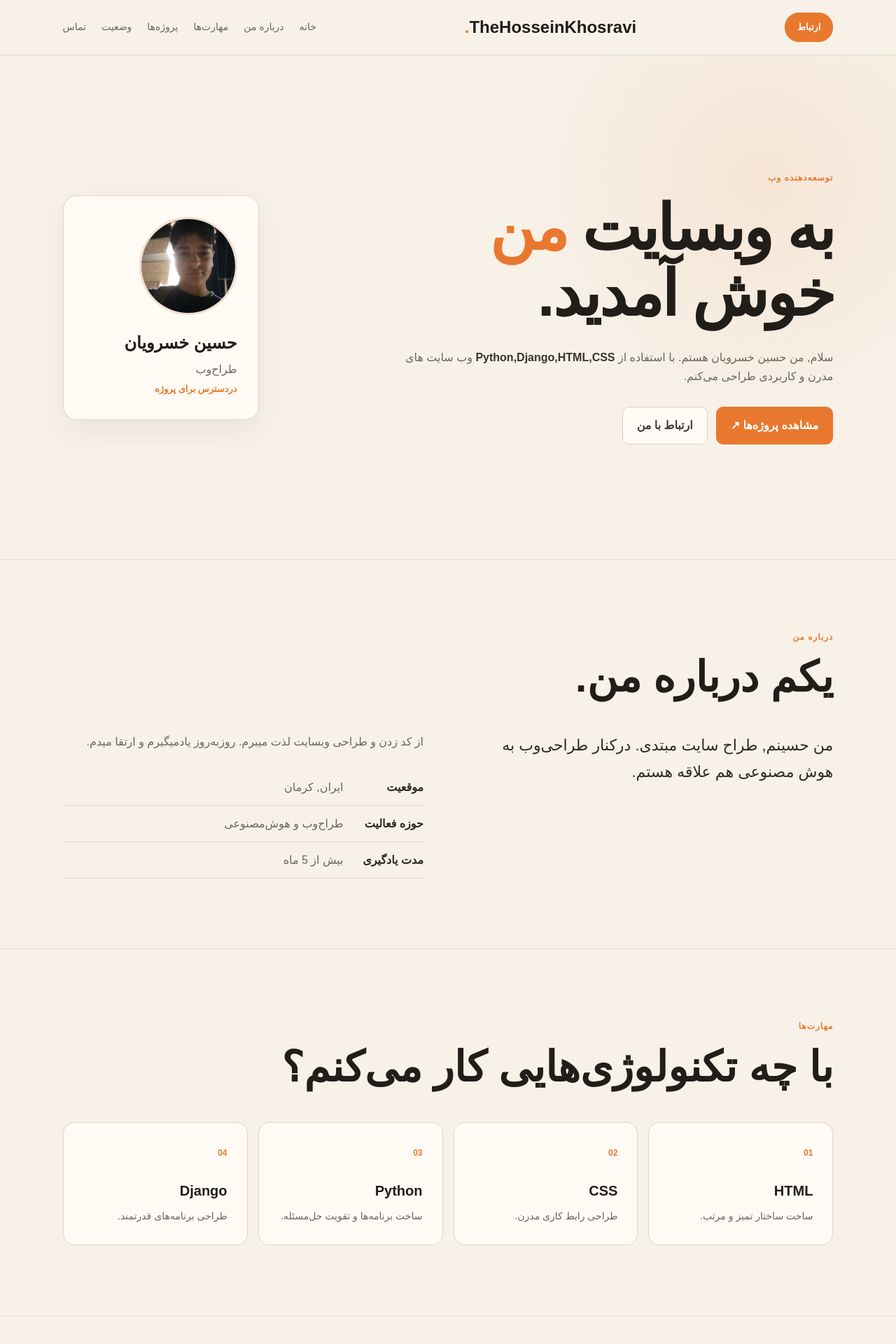
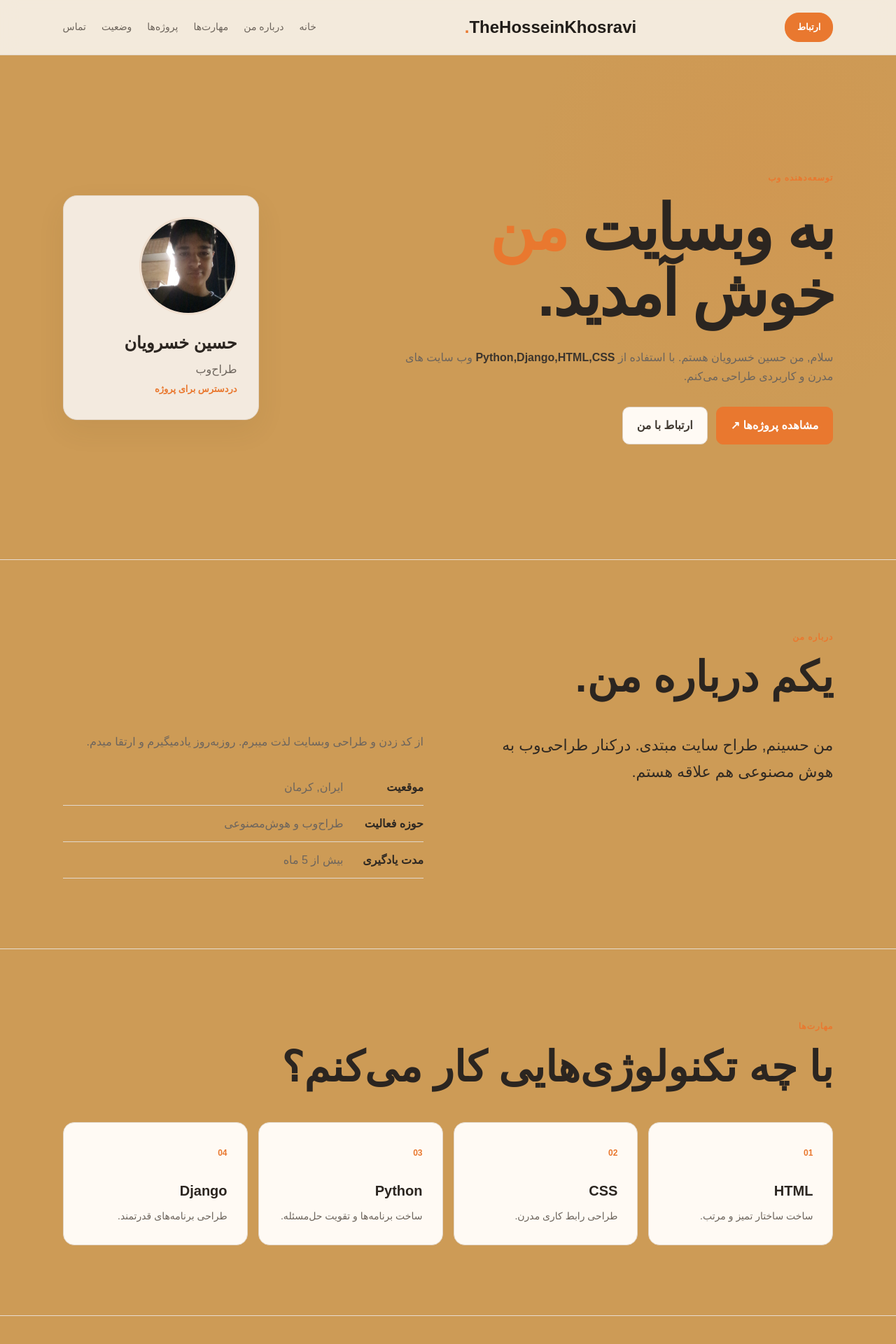
Before and after one commit to Luffysun09/Real-Web-Project, a Django app: page / in a window 1280 px wide. Shown: the top 1920 px of the page at 70% size. Run offline with Django 5.2, Linux system fonts and the light colour scheme.

Commit message:
Update Style.css

```diff
--- a/mywebsite/static/css/Style.css
+++ b/mywebsite/static/css/Style.css
@@ -10,8 +10,8 @@ html {
 
 body {
     font-family: Arial, sans-serif;
-    background-color: #f7f1e8;
-    color: #211d19;
+    background-color: #cd9b56;
+    color: #2b2520;
     line-height: 1.7;
     direction: rtl;
 }
@@ -220,7 +220,7 @@ header {
 
     padding: 30px;
 
-    background-color: #fffaf4;
+    background-color: #F3EADF;
 
     border: 1px solid #e2d5c6;
     border-radius: 20px;
```
